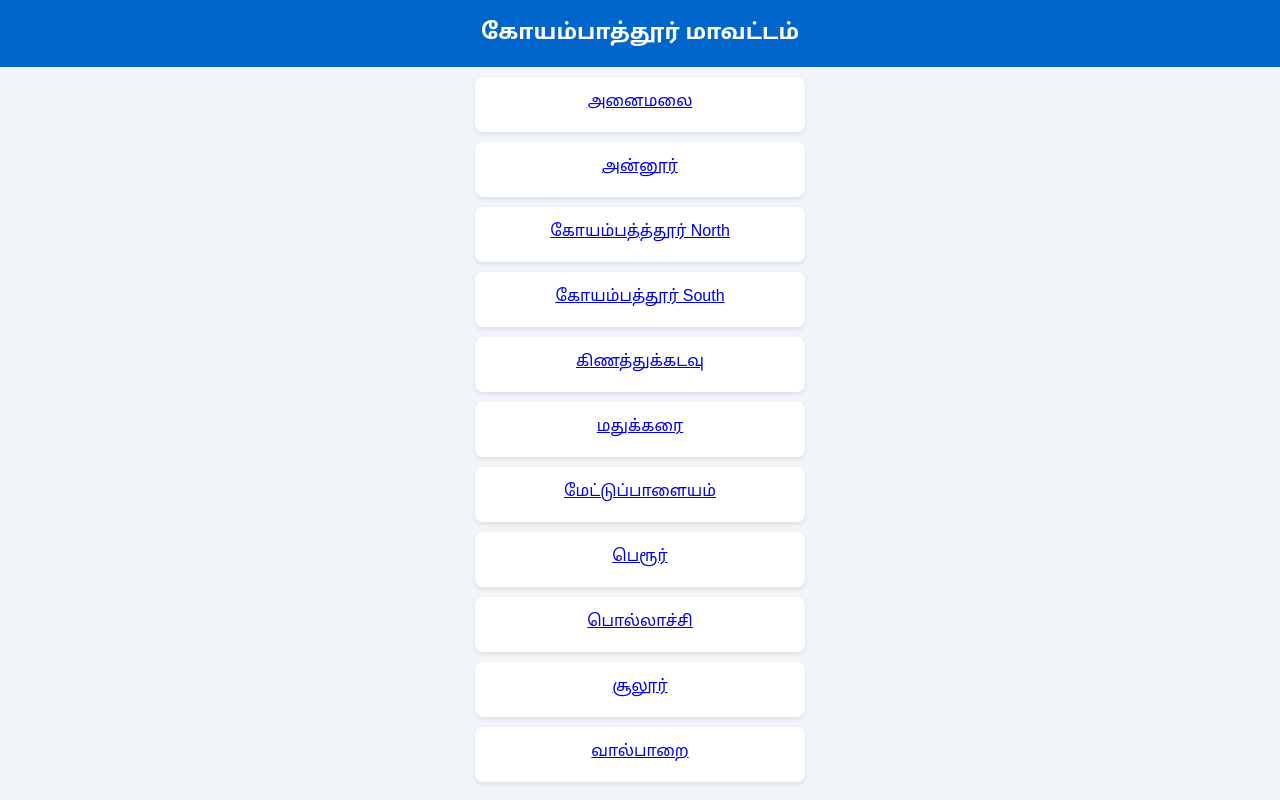
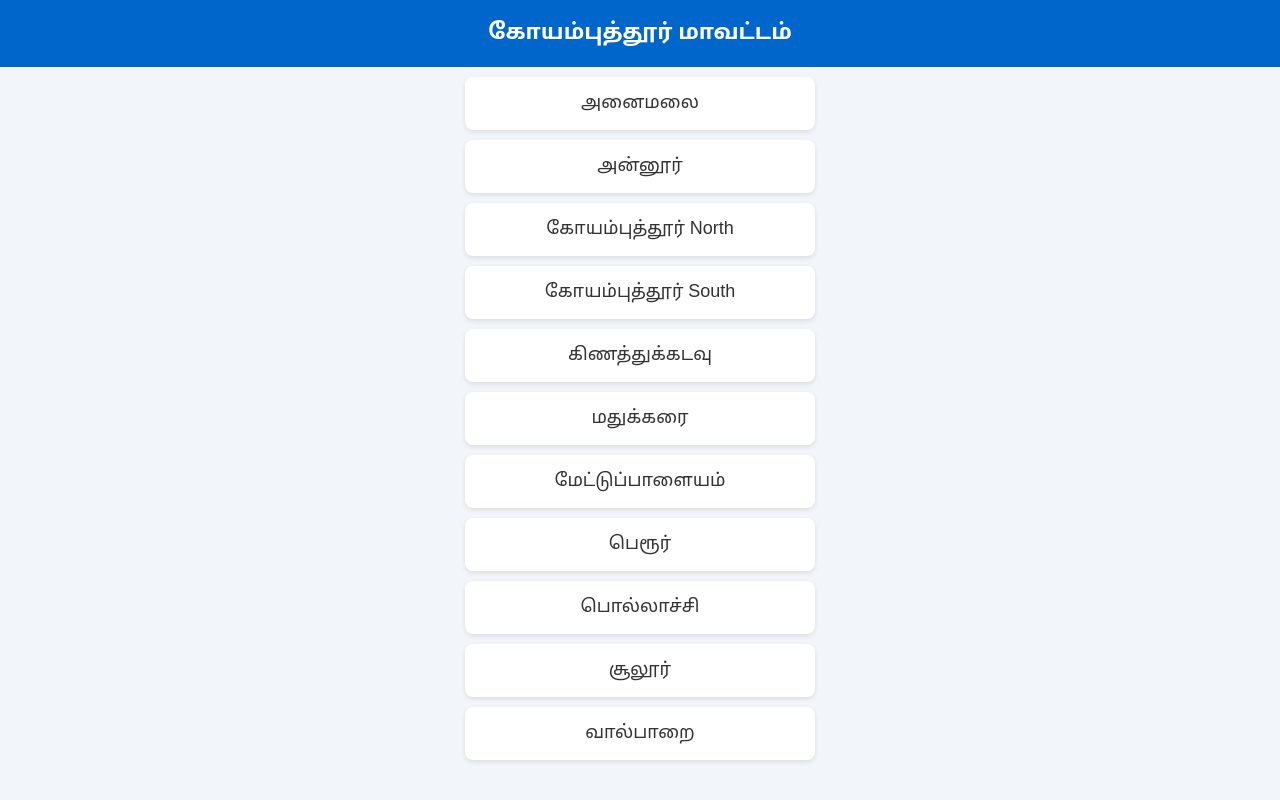
Before and after one commit to onlineweb123/Relax-To-Order-Service-Man, a plain HTML site: page கோயம்பத்தூர்.html in a window 1280 px wide. Drawn offline with Linux system fonts and the light colour scheme.

Commit message:
Update கோயம்பத்தூர்.html

```diff
--- a/கோயம்பத்தூர்.html
+++ b/கோயம்பத்தூர்.html
@@ -1,11 +1,13 @@
 <!DOCTYPE html>
-<html lang="en">
+
+<!DOCTYPE html>
+<html lang="ta">
 <head>
-    <meta charset="UTF-8">
-    <title>Page title</title>
-
-    <style>
-        body {
+  <meta charset="UTF-8">
+  <meta name="viewport" content="width=device-width, initial-scale=1.0">
+  <title>கோயம்புத்தூர் மாவட்டம்</title>
+  <style>
+    body {
       font-family: 'Noto Sans Tamil', sans-serif;
       background-color: #f2f5f9;
       margin: 0;
@@ -13,7 +15,7 @@
       color: #333;
     }
 
-       header {
+    header {
       background-color: #0066cc;
       color: white;
       padding: 20px;
@@ -22,100 +24,79 @@
       font-weight: bold;
     }
 
+    a {
+      text-decoration: none; /* underline நீக்கு */
+      color: inherit;        /* blue color நீக்கு */
+      display: block;
+      width: 100%;
+      max-width: 350px;      /* responsive */
+      margin: 10px auto;
+    }
 
-        .a{
+    .a {
       background-color: white;
-      margin: 10px 0;
       padding: 15px;
       border-radius: 8px;
       box-shadow: 0 2px 5px rgba(0,0,0,0.1);
       cursor: pointer;
       transition: background 0.3s;
-      width: 300px;
-      height: 25px;
-
+      text-align: center;
+      font-size: 18px;
     }
 
+    .a:hover {
+      background-color: #e6f0ff;
+    }
+  </style>
+</head>
+<body>
+  <header>கோயம்புத்தூர் மாவட்டம்</header>
+
+  <a href="அனைமலை.html">
+    <div class="a">அனைமலை</div>
+  </a>
+
+  <a href="அன்னூர்.html">
+    <div class="a">அன்னூர்</div>
+  </a>
+
+  <a href="கோயம்புத்தூர்-North.html">
+    <div class="a">கோயம்புத்தூர் North</div>
+  </a>
+
+  <a href="கோயம்புத்தூர்-South.html">
+    <div class="a">கோயம்புத்தூர் South</div>
+  </a>
+
+  <a href="கிணத்துக்கடவு.html">
+    <div class="a">கிணத்துக்கடவு</div>
+  </a>
+
+  <a href="மதுக்கரை.html">
+    <div class="a">மதுக்கரை</div>
+  </a>
+
+  <a href="மேட்டுப்பாளையம்.html">
+    <div class="a">மேட்டுப்பாளையம்</div>
+  </a>
+
+  <a href="பெரூர்.html">
+    <div class="a">பெரூர்</div>
+  </a>
+
+  <a href="பொல்லாச்சி.html">
+    <div class="a">பொல்லாச்சி</div>
+  </a>
+
+  <a href="சூலூர்.html">
+    <div class="a">சூலூர்</div>
+  </a>
+
+  <a href="வால்பாறை.html">
+    <div class="a">வால்பாறை</div>
+  </a>
+</body>
+</html>
 
 
-    </style>
-
-</head>
-<body>
-
-    <header>
-    கோயம்பாத்தூர் மாவட்டம்
-  </header>
-
-    <center><a href="அனைமலை.html" >
-    <div class="a" >
-    அனைமலை
-    </div></a>
-    </center>
-
-    <center><a href="அன்னூர்.html" >
-    <div class="a" >
-    அன்னூர்
-    </div></a>
-    </center>
-
-    <center><a href="கோயம்பத்த்தூர் North.html" >
-    <div class="a" >
-    கோயம்பத்த்தூர் North
-    </div></a>
-    </center>
-
-    <center><a href="கோயம்பத்தூர் South.html" >
-    <div class="a" >
-    கோயம்பத்தூர் South
-    </div></a>
-    </center>
-
-    <center><a href="கிணத்துக்கடவு.html" >
-    <div class="a" >
-    கிணத்துக்கடவு
-    </div></a>
-    </center>
-
-    <center><a href="மதுக்கரை.html" >
-    <div class="a" >
-    மதுக்கரை
-    </div></a>
-    </center>
-
-    <center><a href="மேட்டுப்பாளையம்.html" >
-    <div class="a" >
-    மேட்டுப்பாளையம்
-    </div></a>
-    </center>
-
-    <center><a href="பெரூர்.html" >
-    <div class="a" >
-    பெரூர்
-    </div></a>
-    </center>
-
-    <center><a href="பொல்லாச்சி.html" >
-    <div class="a" >
-    பொல்லாச்சி
-    </div></a>
-    </center>
-
-    <center><a href="சூலூர்.html" >
-    <div class="a" >
-    சூலூர்
-    </div></a>
-    </center>
-
-    <center><a href="வால்பாறை.html" >
-    <div class="a" >
-    வால்பாறை
-    </div></a>
-    </center>
-
-
-
-
-
-</body>
 </html>
```
